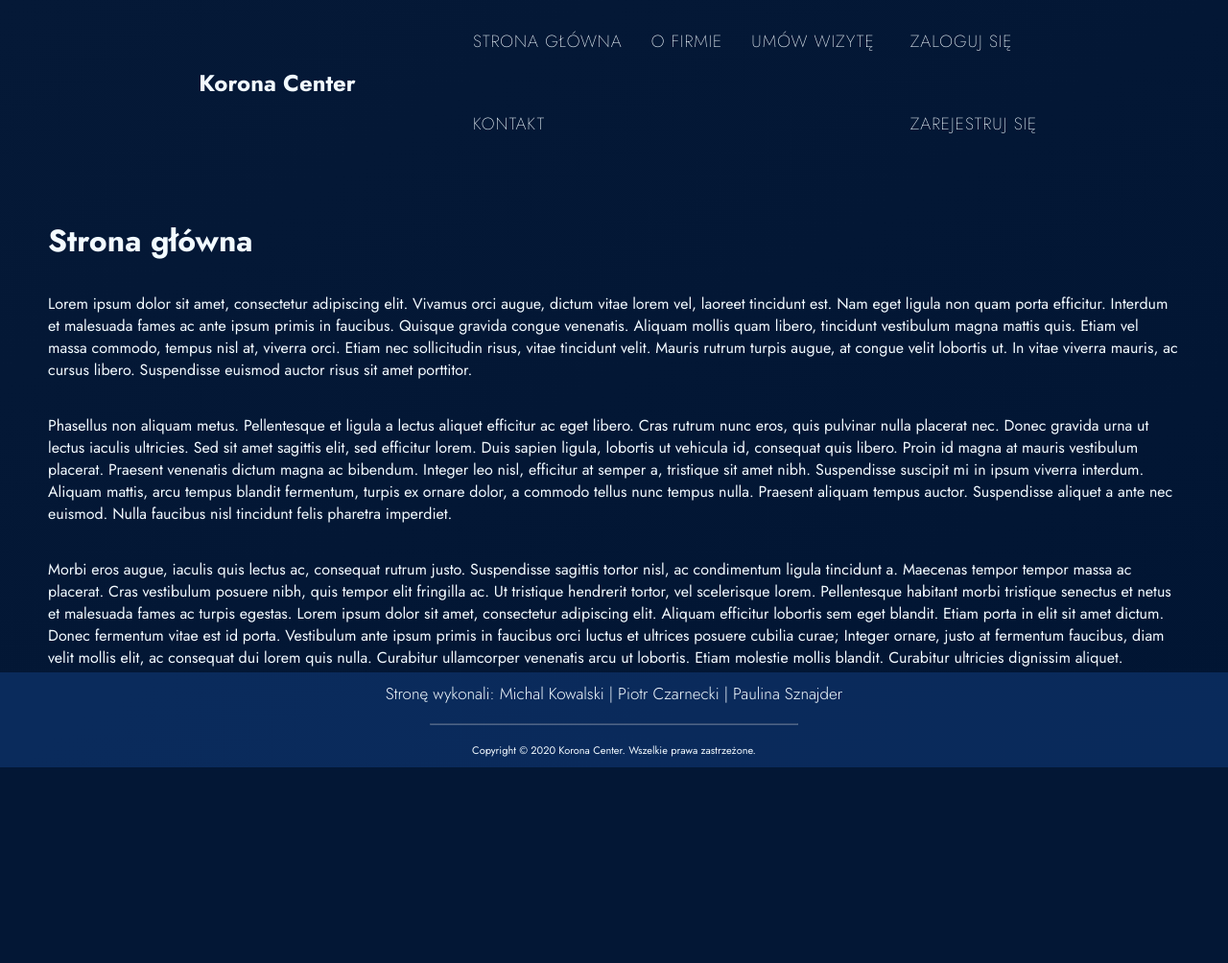
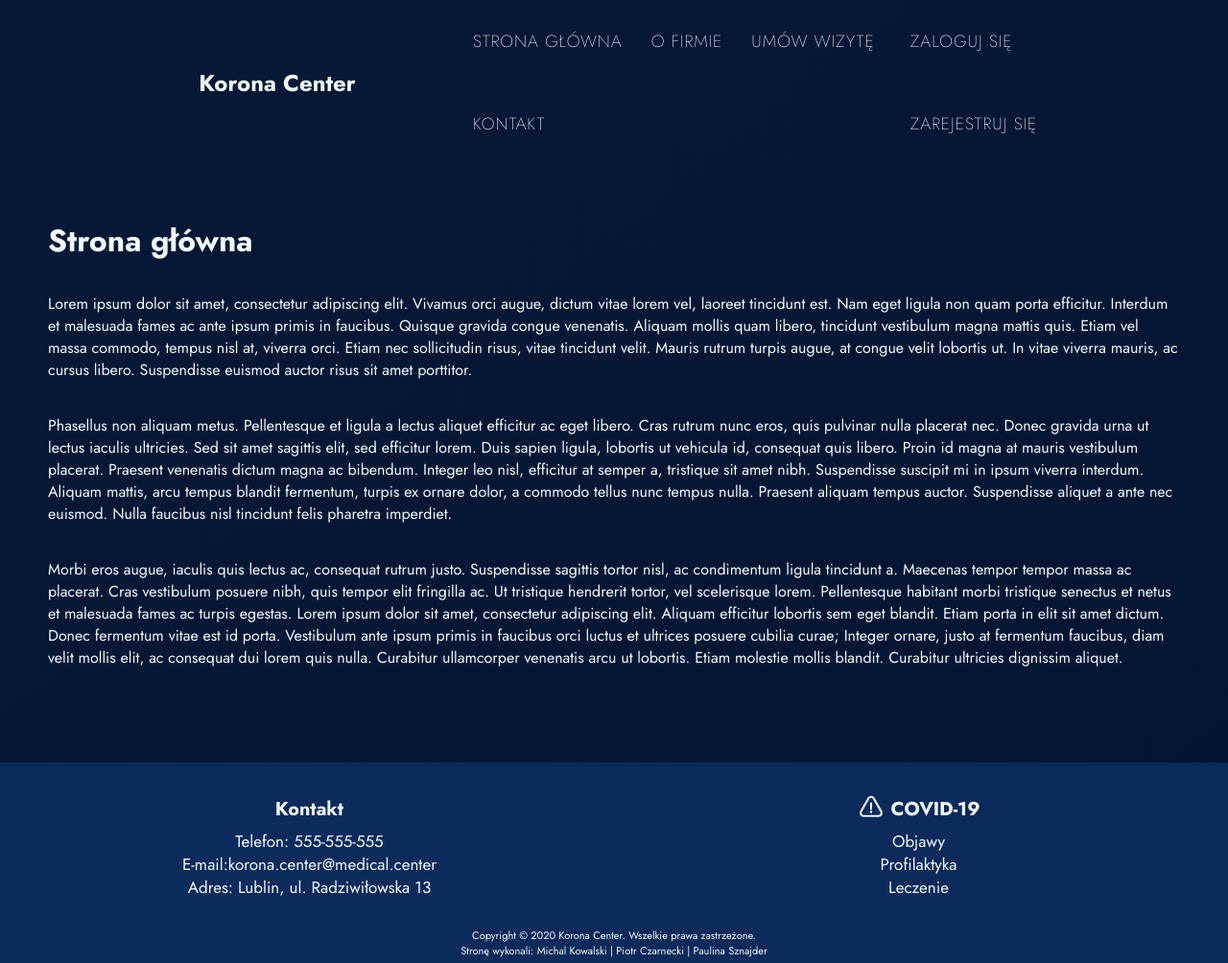
Before and after one commit to piretek/medical-center-cms, a PHP site: page / in a window 1280 px wide. Shown: the whole page at 96% size. Before the commit the page ends 800 px from the top, so only its background shows below. Run offline with PHP 8.4, Linux system fonts and the light colour scheme.

Commit message:
add contact to footer add alert to footer

```diff
--- a/assets/css/style.css
+++ b/assets/css/style.css
@@ -139,13 +139,26 @@ header {
 }
 
 .footer {
-  position: absolute;
+  position: relative;
   bottom: 0;
   width: 100%;
   background-color: #0e3570a9;
   text-align: center;
   margin-top: 30px;
   font-size: 17px;
+  padding-top: 25px;
+}
+
+.footer img {
+  margin: 0 5px -5px 0;
+  max-width: 30px;
+  max-height: 30px;
+}
+
+.footer ul {
+  margin: 0;
+  list-style-type: none;
+  padding: 0;
 }
 
 .footer-h {
@@ -153,9 +166,24 @@ header {
   font-weight: 300;
 }
 
+.footers {
+  padding: 5px 5px 25px;
+  display: flex;
+  justify-content: space-evenly;
+  flex-wrap: wrap;
+}
+
+.footer-1, .footer-2 {
+  width: 50%;
+}
+
+.footer-2 h3 {
+  display: inline-block;
+}
+
 .footer-c {
   width: 100%;
-  padding: 10px 20px;
+  padding: 5px 10px;
   text-align: center;
   font-size: 11px;
 }
--- a/views/footer.php
+++ b/views/footer.php
@@ -6,15 +6,28 @@ if (!defined('SECURE_BOOT')) exit();
 
 
     <div class="footer">
+      <span class="date"></span>
       <div class="footers">
-        <div class="footer-h">
-          Stronę wykonali:
-          Michal Kowalski | Piotr Czarnecki | Paulina Sznajder
+        <div class="footer-1">
+          <h3>Kontakt</h3>
+          <ul>
+              <li>Telefon: 555-555-555</li>
+              <li>E-mail:korona.center@medical.center</li>
+              <li>Adres: Lublin, ul. Radziwiłowska 13</li>
+            </ul>
         </div>
-        <hr>
-        <div class="footer-c">
-          Copyright © 2020 Korona Center. Wszelkie prawa zastrzeżone.
+        <div class="footer-2">
+        <img src="./assets/images/warn.png"><h3>COVID-19</h3>
+            <ul>
+              <li>Objawy</li>
+              <li>Profilaktyka</li>
+              <li>Leczenie</li>
+            </ul>
         </div>
+      </div>
+      <div class="footer-c">
+        <div>Copyright © 2020 Korona Center. Wszelkie prawa zastrzeżone.</div>
+        <div>Stronę wykonali: Michal Kowalski | Piotr Czarnecki | Paulina Sznajder</div>
       </div>
     </div>
   </div>
```
Also changed, not shown: assets/images/warn.png (added).
